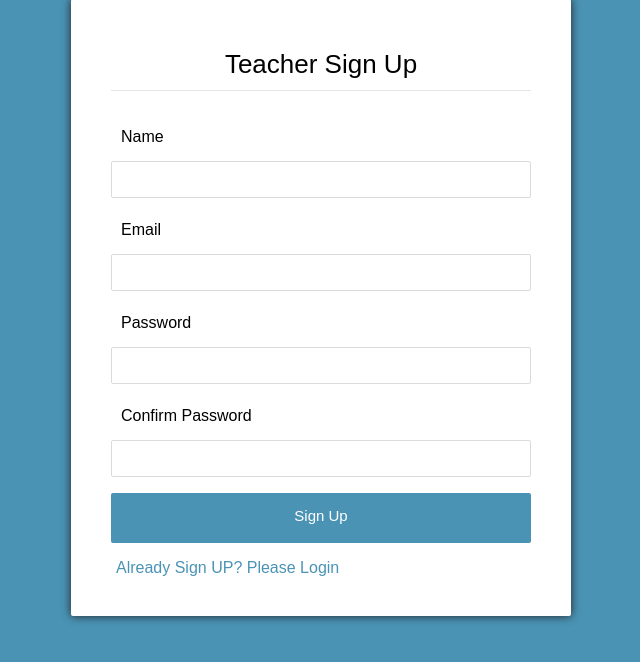
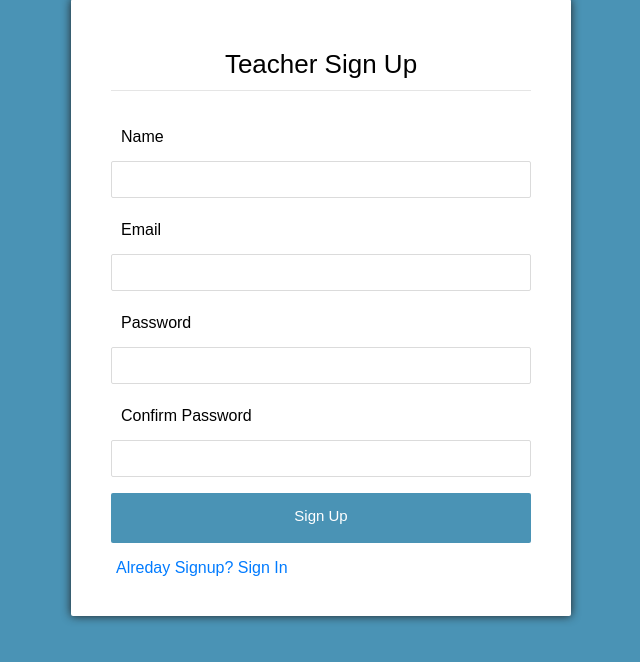
Before and after one commit to gaurav-hub319/learning-plateform, a PHP site: page /teachersignup.php in a window 1280 px wide. Shown: the part 51-713 px from the top of the page, without its empty margins (319-959 px from the left). Run offline with PHP 8.4, Linux system fonts and the light colour scheme; some libraries are stand-ins or nearby versions.

Commit message:
Update teachersignup.php

```diff
--- a/teachersignup.php
+++ b/teachersignup.php
@@ -115,10 +115,11 @@ form {
     <p>
       <input type="submit" value="Sign Up" id="submit" name="tsignup">
     </p>
-    <p >
-     <a href="teacher.php" style="padding:5px;font-size:16px;color:#4a93b5;">Already Sign UP? Please Login</a>
+    <p>
+     <a href="teacher.php" style="padding:5px;font-size:16px;">Alreday Signup? Sign In</a>
     </p>
   </form>
+
      <script src="
 https://ajax.googleapis.com/ajax/libs/jquery/3.3.1/jquery.min.js">
     </script>
```
